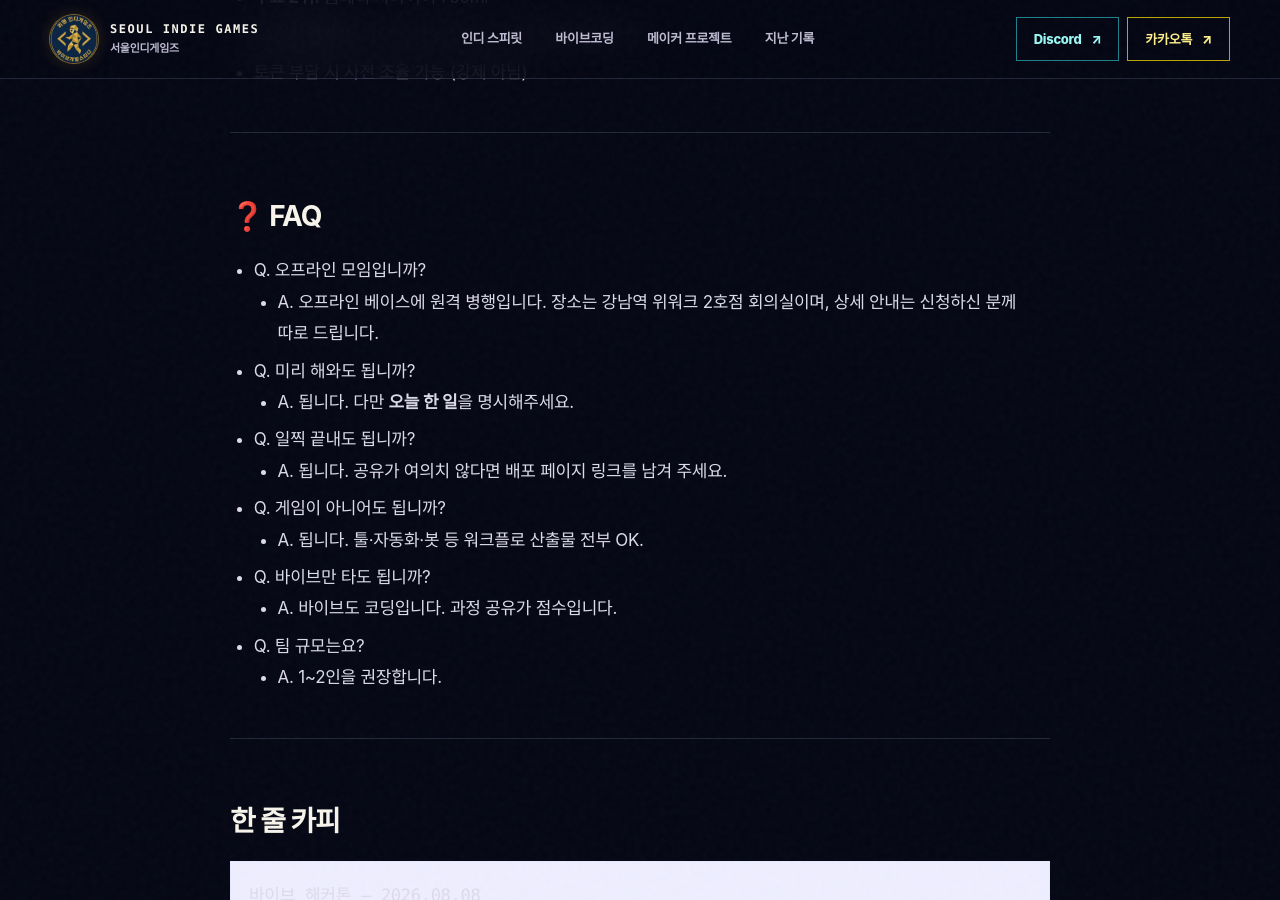
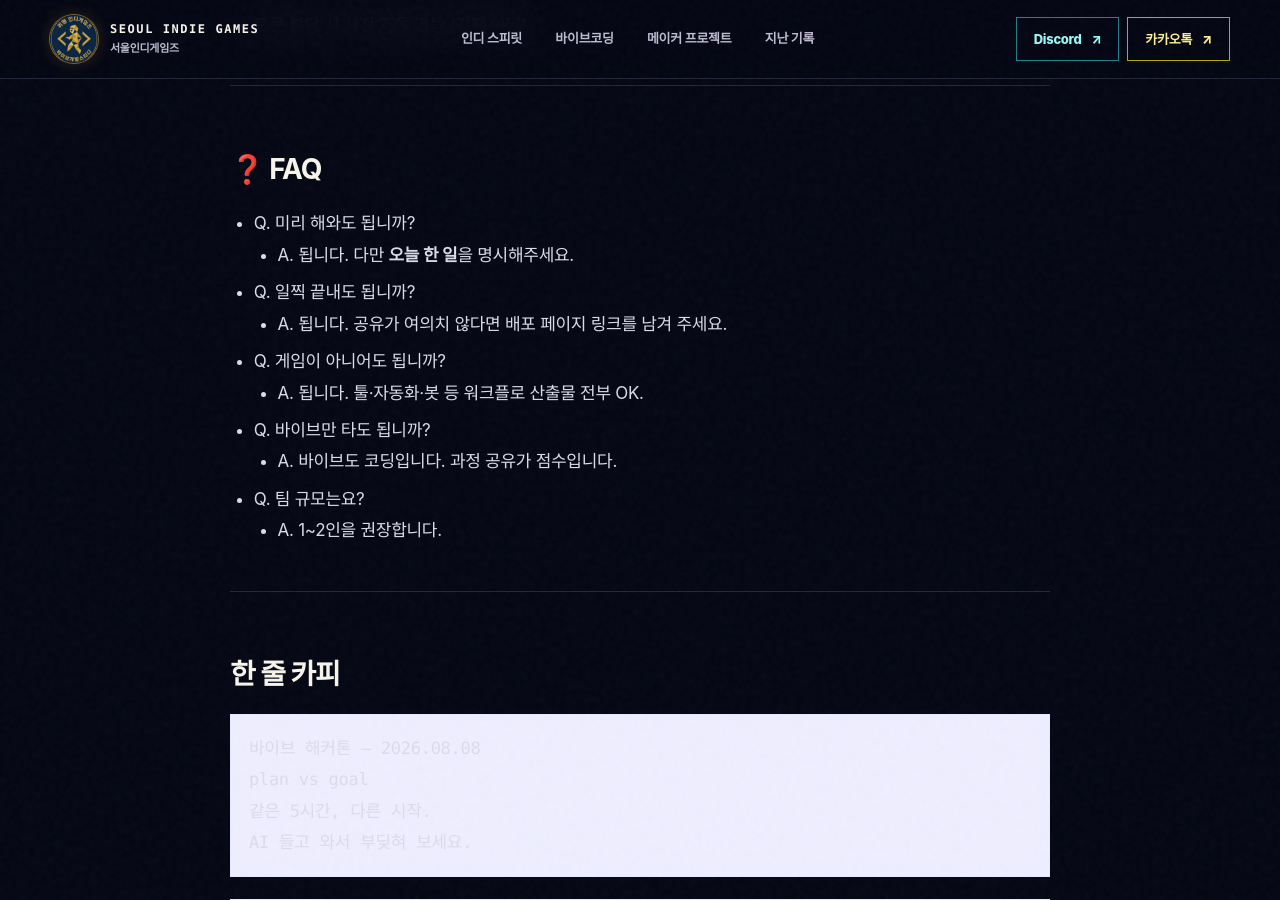
Before and after one commit to emptypizza/seoulindies, a Jekyll site: the page built from _posts/2026-07-23-plan-vs-goal-hackathon.md, in a window 1280 px wide and 900 px high, scrolled down 4909 px. Built offline with Jekyll 4.4.1, drawn with Linux system fonts in a browser that asks for light colours; some of the changed text lies outside the part shown.

Commit message:
8월 8일 해커톤 글에서 장소 안내를 뺀다.
Co-authored-by: Cursor <cursoragent@cursor.com>

```diff
--- a/_posts/2026-07-23-plan-vs-goal-hackathon.md
+++ b/_posts/2026-07-23-plan-vs-goal-hackathon.md
@@ -27,7 +27,6 @@ event_status: ended
 | 항목 | 내용 |
 | ---- | ---- |
 | 이벤트 | Game Vibe Coders 해커톤 |
-| 장소 | 강남역 위워크 2호점 회의실·위워크 계열 회의 공간 / 원격 병행 |
 | 날짜 | **2026년 8월 8일 (토) 오후 1시** |
 | 시간 | 14:00 ~ 19:00 (개발 ~18:30 / 공유·투표 ~19:00) |
 | 주제 | **plan vs goal — 어떻게 시작하면 바이브가 되는가** |
@@ -141,8 +140,6 @@ event_status: ended
 
 ## ❓ FAQ
 
-- Q. 오프라인 모임입니까?
-  - A. 오프라인 베이스에 원격 병행입니다. 장소는 강남역 위워크 2호점 회의실이며, 상세 안내는 신청하신 분께 따로 드립니다.
 - Q. 미리 해와도 됩니까?
   - A. 됩니다. 다만 **오늘 한 일**을 명시해주세요.
 - Q. 일찍 끝내도 됩니까?
```
